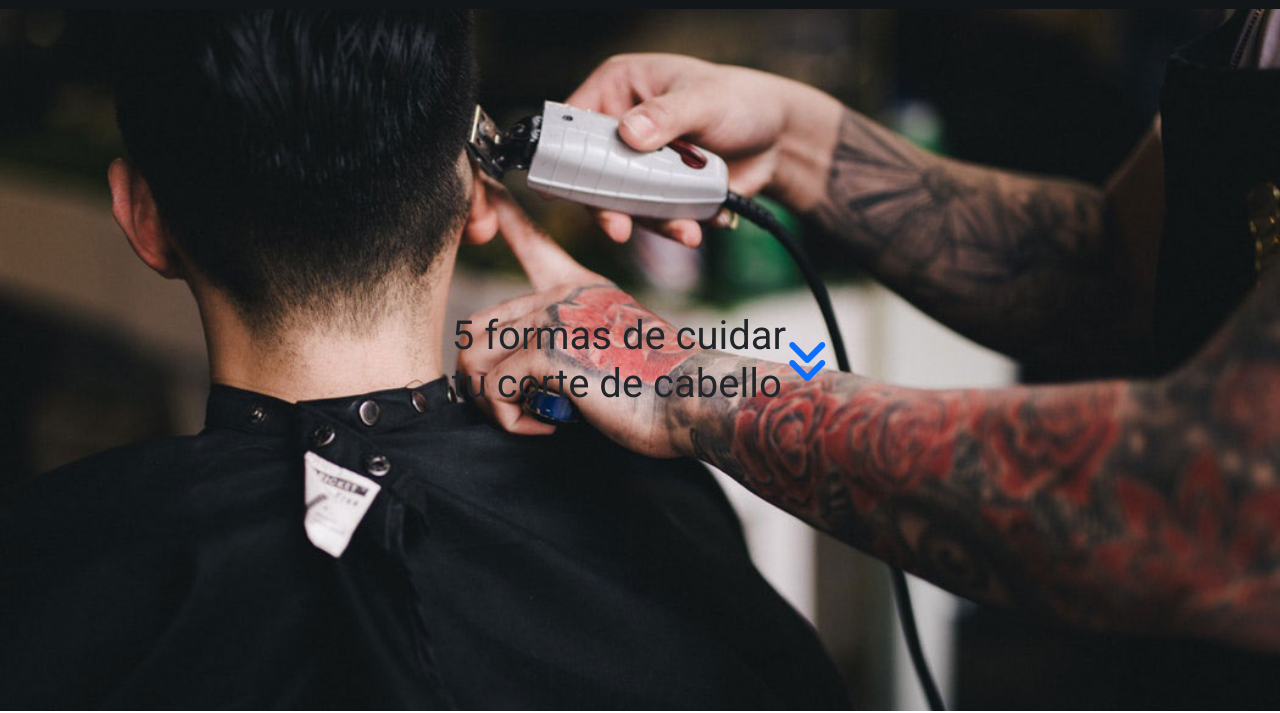
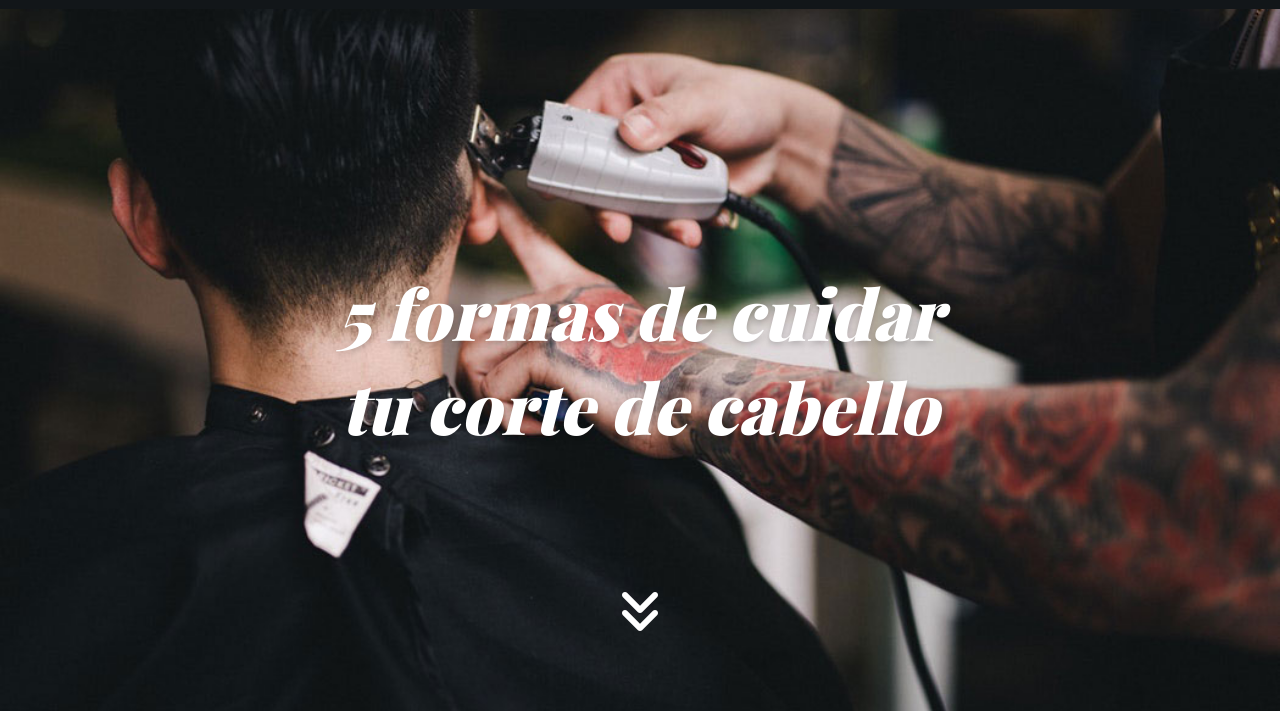
Before and after one commit to esJoshua/barbershop, a plain HTML site: page index.html in a window 1280 px wide. Shown: the part 87-800 px from the top of the page. Drawn offline with nearby package versions, Linux system fonts and the light colour scheme.

Commit message:
barbershop final

```diff
--- a/assets/scss/abstract/_mixins.scss
+++ b/assets/scss/abstract/_mixins.scss
@@ -1,29 +1,27 @@
 @mixin button-states {
-    &:hover{
+  &:hover {
     background-color: $color-ligth-grey;
   }
-    &:focus{
+  &:focus {
     border: 4px solid $color-ligth-grey;
   }
-
 }
 
 @mixin link-states {
-
   __primary {
-        &:hover{
-        color:$color-raisin-black;
+    &:hover {
+      color: $color-raisin-black;
     }
-         &:active{
-        color:$color-platinum;
-        }}
-    --light {
-        &:hover{
-            color:$color-white;
-        }
-        &:active{
-            color:$color-ruddy-pink;
+    &:active {
+      color: $color-platinum;
     }
   }
-
+  --light {
+    &:hover {
+      color: $color-white;
     }
+    &:active {
+      color: $color-ruddy-pink;
+    }
+  }
+}
--- a/assets/scss/abstract/_variables.scss
+++ b/assets/scss/abstract/_variables.scss
@@ -1,13 +1,13 @@
 // Color scheme
-$color-white:  #fff;
-$color-platinum: #E6E7E7;
-$color-ligth-grey: #D1D1D1;
-$color-fuzzy-wuzzy: #E56353;
-$color-ruddy-pink: #D76C69;
-$color-spanish-pink: #ECBCBA;
+$color-white: #fff;
+$color-platinum: #e6e7e7;
+$color-ligth-grey: #d1d1d1;
+$color-fuzzy-wuzzy: #e56353;
+$color-ruddy-pink: #d76c69;
+$color-spanish-pink: #ecbcba;
 $color-eerie-black: #121619;
 $color-raisin-black: #222323;
-$color-nickel: #6C6E70;
+$color-nickel: #6c6e70;
 
 // Font sizes
 $fz-xx-large: 70px;
@@ -17,11 +17,9 @@ $fz-medium: 16px;
 $fz-small: 14px;
 
 //Font Families
-$ff-playfair:'Playfair Display', serif;
-$ff-roboto: 'Roboto', sans-serif;
-
+$ff-playfair: "Playfair Display", serif;
+$ff-roboto: "Roboto", sans-serif;
 
 // Img sizes
-
 $img-normal: 180px;
 $img-small: 130px;
--- a/assets/scss/base/_typography.scss
+++ b/assets/scss/base/_typography.scss
@@ -1,3 +1,3 @@
-body{
-    font-family: $ff-roboto;
-   }
+body {
+  font-family: $ff-roboto;
+}
--- a/assets/scss/components/_buttons.scss
+++ b/assets/scss/components/_buttons.scss
@@ -1,4 +1,4 @@
-.article__button{
+.article__button {
   height: 51px;
   background-color: $color-nickel;
   border: none;
--- a/assets/scss/components/_pagination.scss
+++ b/assets/scss/components/_pagination.scss
@@ -5,10 +5,9 @@
   &:active {
     color: #777777;
     border: none;
-
   }
-    &:hover{
-      background-color:$color-eerie-black;
+  &:hover {
+    background-color: $color-eerie-black;
     color: $color-white;
   }
 }
--- a/assets/scss/layout/_footer.scss
+++ b/assets/scss/layout/_footer.scss
@@ -13,5 +13,6 @@
     @media screen and (min-width: 768px) {
       width: 122px;
       height: 51px;
-    }}
     }
+  }
+}
--- a/assets/scss/layout/_hero.scss
+++ b/assets/scss/layout/_hero.scss
@@ -10,7 +10,33 @@
   opacity: 1;
 
   @media screen and (min-width: 768px) {
-      height: 702px;
+    height: 702px;
+  }
+  &__title {
+    text-align: center;
+    font: italic normal 900 40px/53px Playfair Display;
+    letter-spacing: 0px;
+    color: $color-white;
+    text-shadow: 0px 3px 6px #0000002e;
+    opacity: 1;
+    width: 315px;
+    height: 160px;
 
+    @media screen and (min-width: 768px) {
+      font: italic normal 900 70px/94px Playfair Display;
+      letter-spacing: 0px;
+      text-shadow: 0px 3px 6px #0000002e;
+      width: 634px;
+      height: 190px;
+    }
+  }
+  &__container-icon {
+    position: absolute;
+  }
+
+  &__icon {
+    position: relative;
+    top: 250px;
+    color: $color-white;
   }
 }
--- a/assets/scss/layout/_navigation.scss
+++ b/assets/scss/layout/_navigation.scss
@@ -9,6 +9,6 @@
     margin-left: 50px;
     @media screen and (min-width: 768px) {
       margin-left: 80px;
-
     }
-    }}
+  }
+}
--- a/assets/scss/layout/_pages.scss
+++ b/assets/scss/layout/_pages.scss
@@ -6,7 +6,7 @@
   align-items: center;
 
   &__bar {
-      display: flex;
-      border-radius: 30px;
-    }
+    display: flex;
+    border-radius: 30px;
+  }
 }
--- a/assets/scss/main.scss
+++ b/assets/scss/main.scss
@@ -1,8 +1,6 @@
-
 //Abstract
 @import "abstract/variables";
 @import "abstract/mixins";
-
 
 //Base
 @import "base/reset";
--- a/index.html
+++ b/index.html
@@ -46,10 +46,9 @@
 
   </nav>
 
-  <section class="hero" >
+  <section class="hero">
     <h1 class="hero__title">
-      5 formas de cuidar <br />
-      tu corte de cabello
+      5 formas de cuidar tu corte de cabello
     </h1>
     <div class="hero__container-icon">
       <a class="hero__icon" href="#article"><i class="fas fa-angle-double-down fa-3x"></i></a>
@@ -97,7 +96,7 @@
     <div class="naomi__container">
       <div class="row justify-content-center">
         <div class="col-12 col-md-2 d-flex justify-content-center">
-                <img  width="auto" height="100px" src="assets/img/naomi-thai.png" />
+          <img width="auto" height="100px" src="assets/img/naomi-thai.png" />
         </div>
         <div class="col-12 col-md-2 naomi__name d-flex flex-column justify-content-center">
           <h2>Naomi Thai</h2>
@@ -105,7 +104,9 @@
           <a href="https://www.depelos.com" class="link-naomi link-naomi__primary">depelos.com</a>
         </div>
         <div class="col-12 col-md-6 d-none d-md-flex align-items-center">
-                <p class="naomi__text">Fusce in eros purus. Fusce volutpat nisi purus, ac vehicula ipsum sollicitudin in. Praesent ultrices semper massa, eu pellentesque purus vehicula non. Praesent tincidunt convallis ipsum, quis convallis metus. </p>
+          <p class="naomi__text">Fusce in eros purus. Fusce volutpat nisi purus, ac vehicula ipsum sollicitudin in.
+            Praesent ultrices semper massa, eu pellentesque purus vehicula non. Praesent tincidunt convallis ipsum, quis
+            convallis metus. </p>
         </div>
       </div>
     </div>
```
Also changed, not shown: assets/scss/base/_reset.scss (+4 -4 lines), assets/scss/components/_links.scss (+5 -8 lines), assets/scss/layout/_article.scss (+6 -11 lines), assets/scss/layout/_naomi.scss (+6 -9 lines), assets/css/styles.css, 1 other file. Lines whose indentation alone changed are shown as unchanged.
